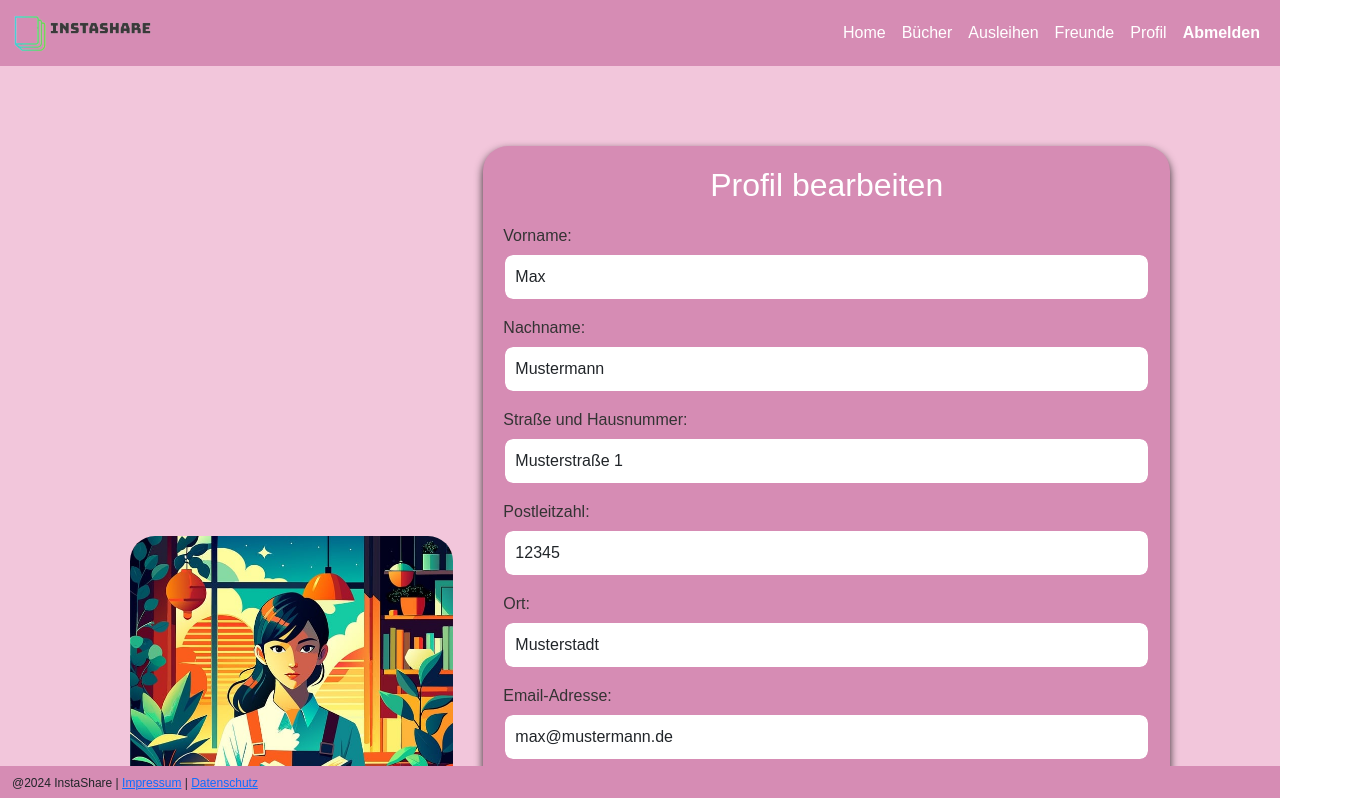
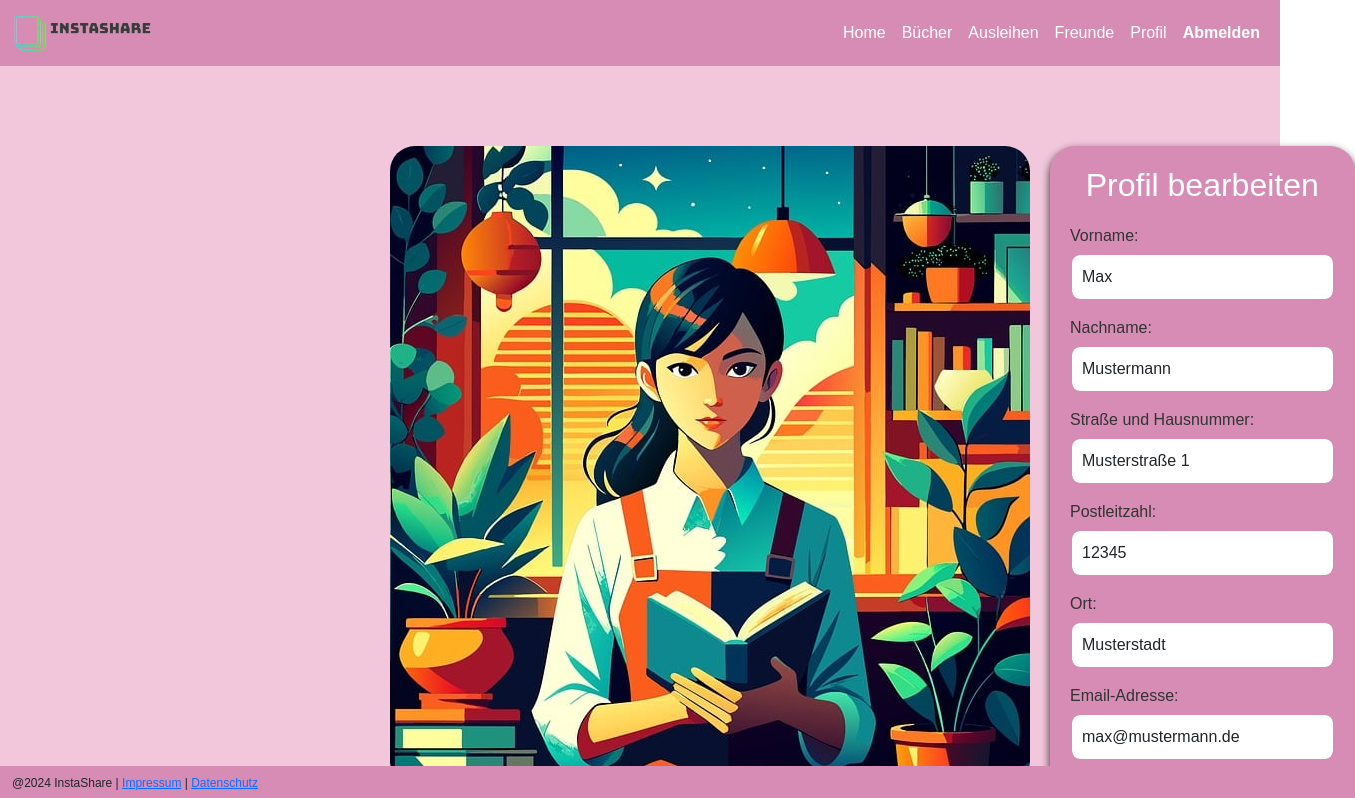
Before and after one commit to Fynia97/Iu_InstaShare_Angular, an Angular app: page /user/bearbeiten in a window 1280 px wide. Shown: the top 798 px of the page, 1355 px wide, since content can reach past the window. Built offline with nearby package versions, Linux system fonts and the light colour scheme; no server answers; sample sign-in values are in the browser's storage.

Commit message:
layout angepasst.

```diff
--- a/src/app/users/user-edit/user-edit.component.scss
+++ b/src/app/users/user-edit/user-edit.component.scss
@@ -22,37 +22,37 @@ body {
 
 
 .edit-profile-container {
+    max-width: 500px; /* Setzt maximale Breite auf 500px */
+    width: 100%;
+    margin: 0 auto; /* Zentriert den Container horizontal */
     display: flex;
-    align-items: stretch; /* Sicherstellen, dass beide Container gleich hoch sind */
-    gap: 10px; /* Abstand zwischen Bild und Profilangaben */
-    width: 100%;
+    flex-direction: row; /* Ändert die Richtung der Flexbox auf Reihe */
+    align-items: flex-start; /* Elemente oben ausrichten */
 }
 
 .profile-image-container {
-    flex: 1;
+    flex: 0 0 auto; /* Verhindert, dass das Bild flexibel ist und die Größe beibehält */
     display: flex;
-    justify-content: center;
-    align-items: center;
-    border-radius: 25px; /* Abgerundete Ecken */
-    padding: 20px;
+    justify-content: center; /* Horizontal zentriert */
+    align-items: flex-start; /* Oben ausgerichtet */
+    margin-right: 20px; /* Abstand zwischen Bild und Profilangaben */
 }
 
 .profile-image {
-    max-width: 100%;
+    max-width: 100%; /* Bild nimmt maximale Breite des Containers */
     height: auto;
     border-radius: 25px;
 }
 
 .profile-details {
-    flex: 2;
+    flex: 1; /* Nimmt den verbleibenden Platz ein */
     background-color: #d68cb4; /* Hintergrundfarbe des Details Containers */
     border-radius: 25px;
     padding: 20px;
     box-shadow: 0 4px 8px rgba(0, 0, 0, 0.8);
-    width: 100%;
     display: flex;
     flex-direction: column;
-    justify-content: space-between;
+    justify-content: space-between; /* Zwischenraum zwischen den Elementen im Container */
 }
 
 .profile-details h2 {
@@ -96,6 +96,7 @@ body {
     justify-content: center;
     gap: 20px;
     margin-top: 20px;
+  justify-content: space-between;
 }
 
 .profile-actions .btn {
```
